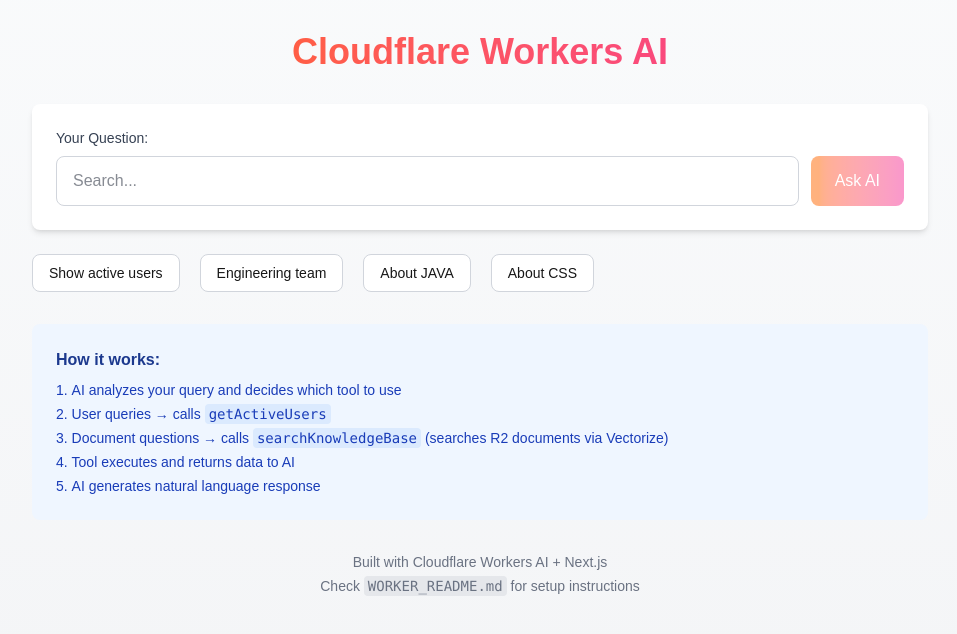
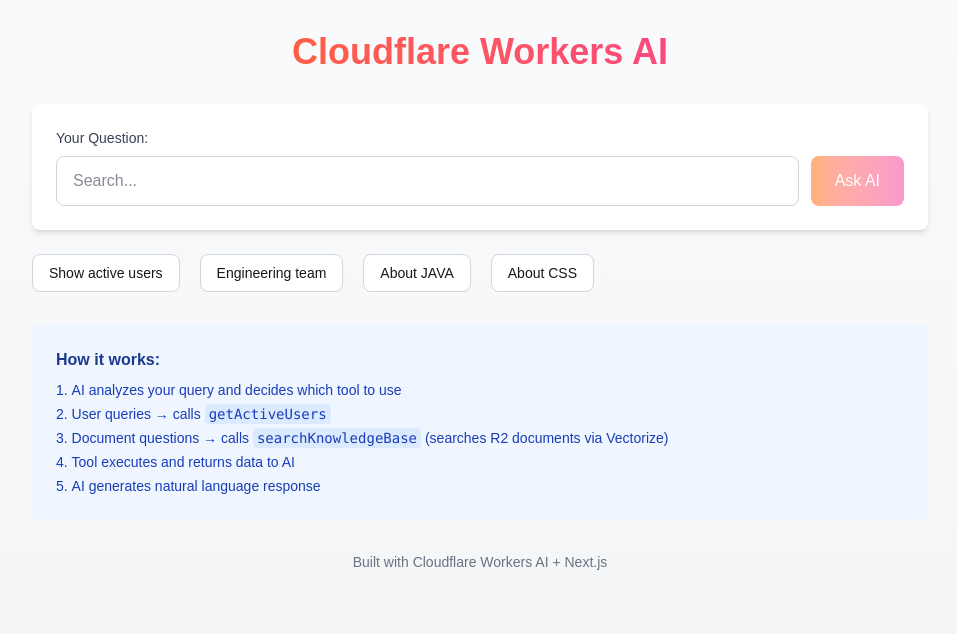
Before and after one commit to Kamakshi-Aruna/cloudflare-tool-calling-database, a Next.js app: page / in a window 1280 px wide. Shown: the top 634 px of the page, without its empty margins (160-1117 px from the left). Built offline with nearby package versions, Linux system fonts and the light colour scheme.

Commit message:
ui updates

```diff
--- a/src/app/page.tsx
+++ b/src/app/page.tsx
@@ -171,7 +171,6 @@
         {/* Footer */}
         <div className="mt-8 text-center text-sm text-gray-500 dark:text-gray-400">
           <p>Built with Cloudflare Workers AI + Next.js</p>
-          <p className="mt-1">Check <code className="bg-gray-200 dark:bg-gray-700 px-1 py-0.5 rounded">WORKER_README.md</code> for setup instructions</p>
         </div>
       </div>
     </div>
```
